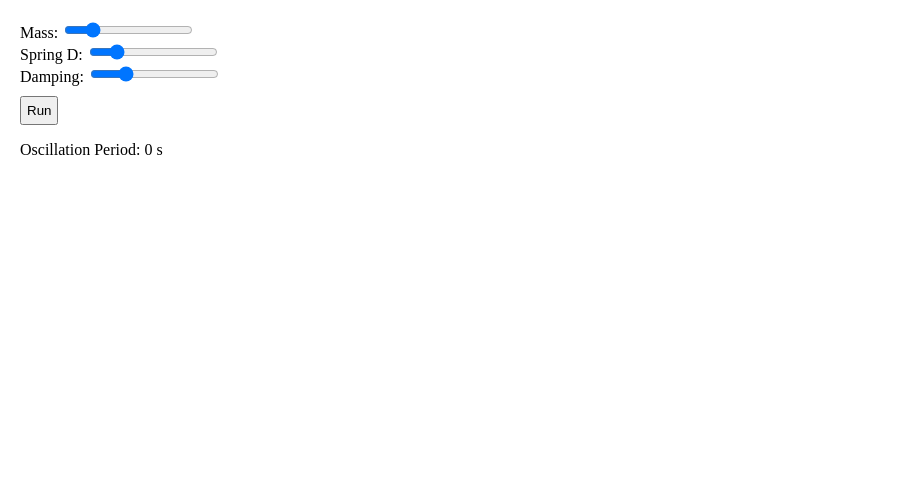
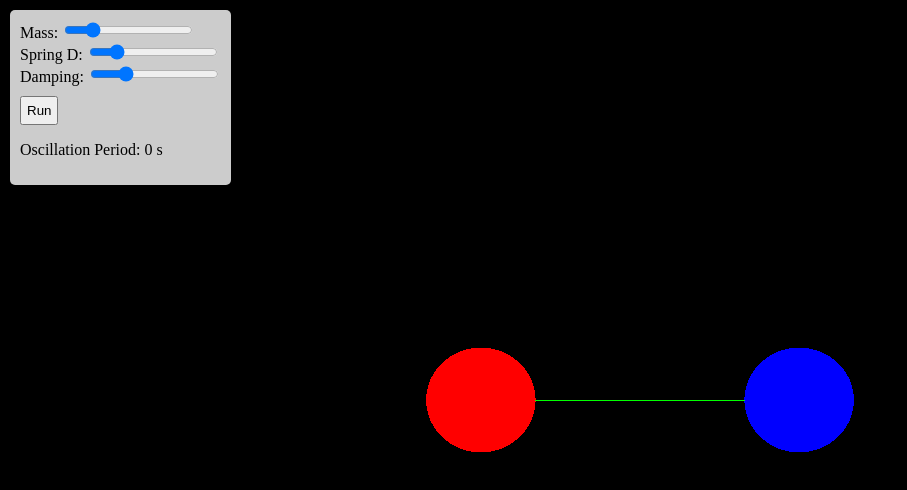
Before and after one commit to fraumohr/Molekuelschwingungen, a plain HTML site: page index.html in a window 1280 px wide. Shown: the whole page, without its empty margins (0-907 px from the left). Drawn offline with nearby package versions, Linux system fonts and the light colour scheme.

Commit message:
Update index.html

```diff
--- a/index.html
+++ b/index.html
@@ -43,4 +43,50 @@
                 let t = i / numCoils;
                 let x = start.x + t * (end.x - start.x);
                 let y = Math.sin(i * Math.PI * 2) * amplitude;
-                points.push(n
+                points.push(new THREE.Vector3(x, y, 0));
+            }
+            return new THREE.BufferGeometry().setFromPoints(points);
+        }
+        let springGeometry = createSpringSegments(atom1.position, atom2.position);
+        const spring = new THREE.Line(springGeometry, springMaterial);
+        scene.add(spring);
+
+        camera.position.z = 2;
+
+        let D = 1;
+        let m = 1;
+        let damping = 0.05;
+        let amplitude = 0.5;
+        let time = 0;
+        let omega = Math.sqrt(D / m);
+        let baseDistance = 1.0;
+
+        function updateOscillation() {
+            time += 0.05;
+            let displacement = amplitude * Math.cos(omega * time);
+            atom1.position.x = -baseDistance - displacement;
+            atom2.position.x = baseDistance + displacement;
+            let newSpringGeometry = createSpringSegments(atom1.position, atom2.position);
+            spring.geometry.dispose();
+            spring.geometry = newSpringGeometry;
+        }
+
+        function animate() {
+            requestAnimationFrame(animate);
+            updateOscillation();
+            renderer.render(scene, camera);
+        }
+
+        document.getElementById("run").addEventListener("click", () => {
+            m = parseFloat(document.getElementById("mass").value);
+            D = parseFloat(document.getElementById("spring").value);
+            damping = parseFloat(document.getElementById("damping").value);
+            omega = Math.sqrt(D / m);
+            time = 0;
+            document.getElementById("period").innerText = (2 * Math.PI / omega).toFixed(2);
+        });
+
+        animate();
+    </script>
+</body>
+</html>
```
